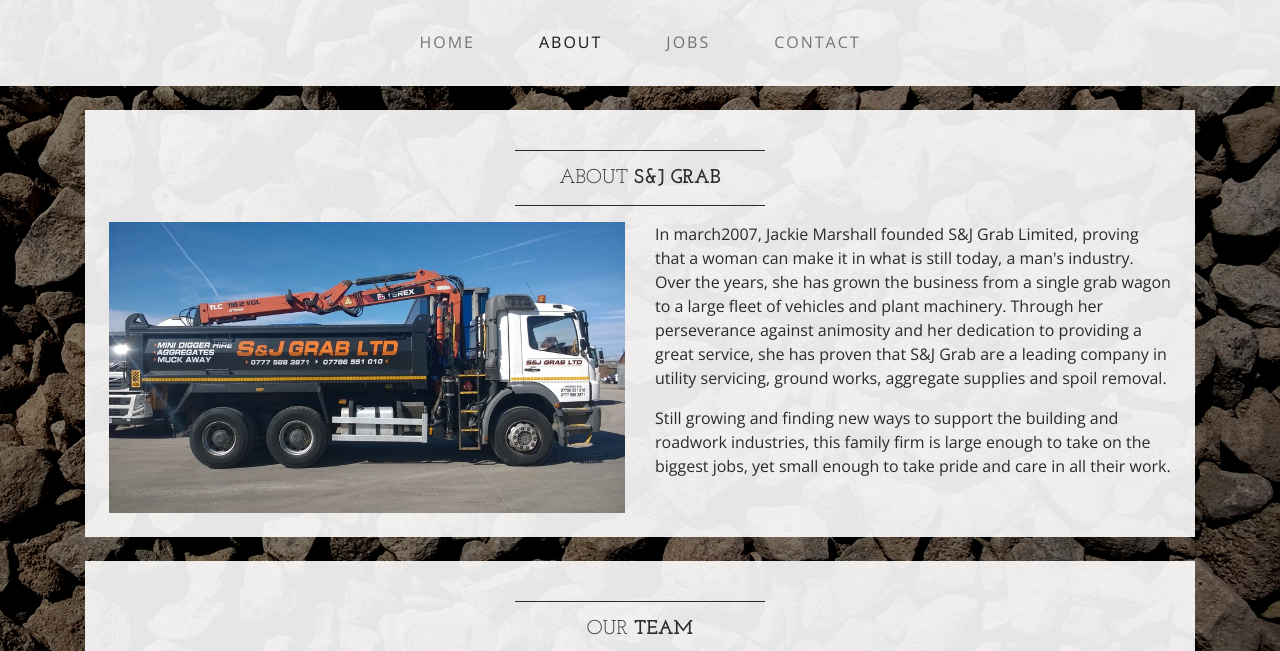
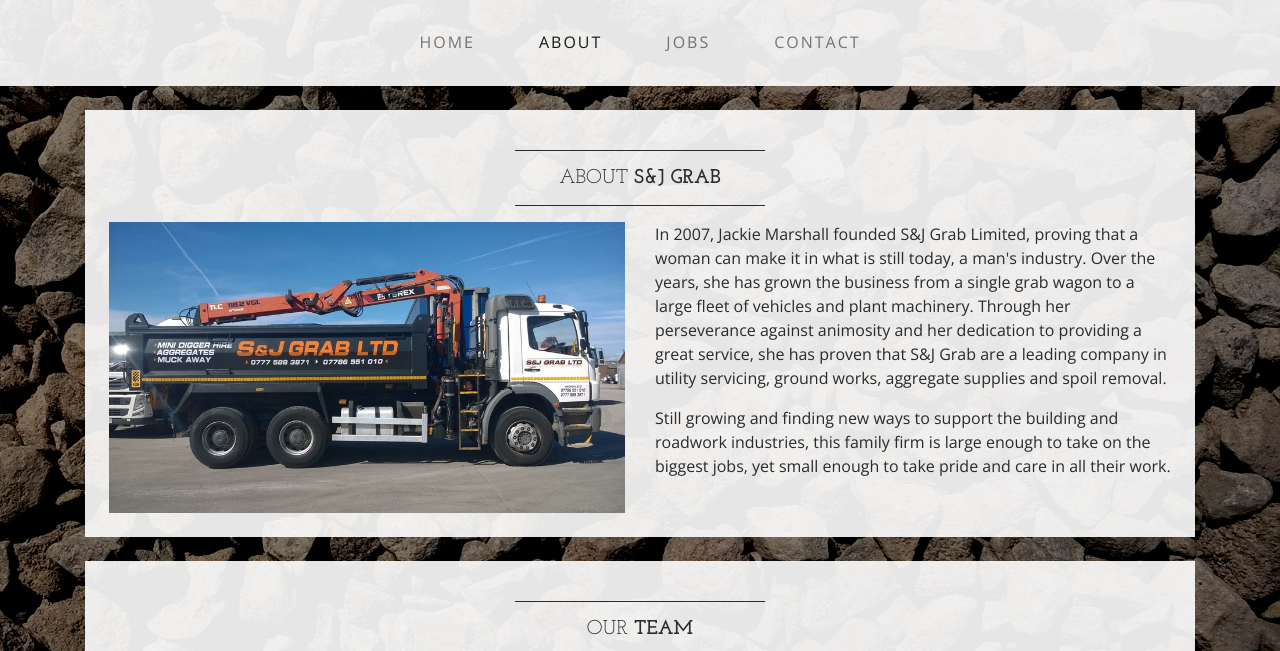
Before and after one commit to pitstop4pcs/sandjgrab, a website: page about.html in a window 1280 px wide. Shown: the part 149-800 px from the top of the page. Drawn offline with nearby package versions, Linux system fonts and the light colour scheme.

Commit message:
Update about.html

```diff
--- a/about.html
+++ b/about.html
@@ -79,7 +79,7 @@
                     <img class="img-fluid mb-4 mb-lg-0" src="img/grab.jpg" alt="">
                 </div>
                 <div class="col-lg-6">
-                    <p>In  march2007, Jackie Marshall founded S&J Grab Limited, proving that a woman can make it in what is still today, a man's industry. Over the years, she has grown the business from a single grab wagon to a large fleet of vehicles and plant machinery. Through her perseverance against animosity and her dedication to providing a great service, she has proven that S&J Grab are a leading company in utility servicing, ground works, aggregate supplies and spoil removal. </p>
+                    <p>In 2007, Jackie Marshall founded S&J Grab Limited, proving that a woman can make it in what is still today, a man's industry. Over the years, she has grown the business from a single grab wagon to a large fleet of vehicles and plant machinery. Through her perseverance against animosity and her dedication to providing a great service, she has proven that S&J Grab are a leading company in utility servicing, ground works, aggregate supplies and spoil removal. </p>
                     <p>Still growing and finding new ways to support the building and roadwork industries, this family firm is large enough to take on the biggest jobs, yet small enough to take pride and care in all their work.</p>
                 </div>
             </div>
```
